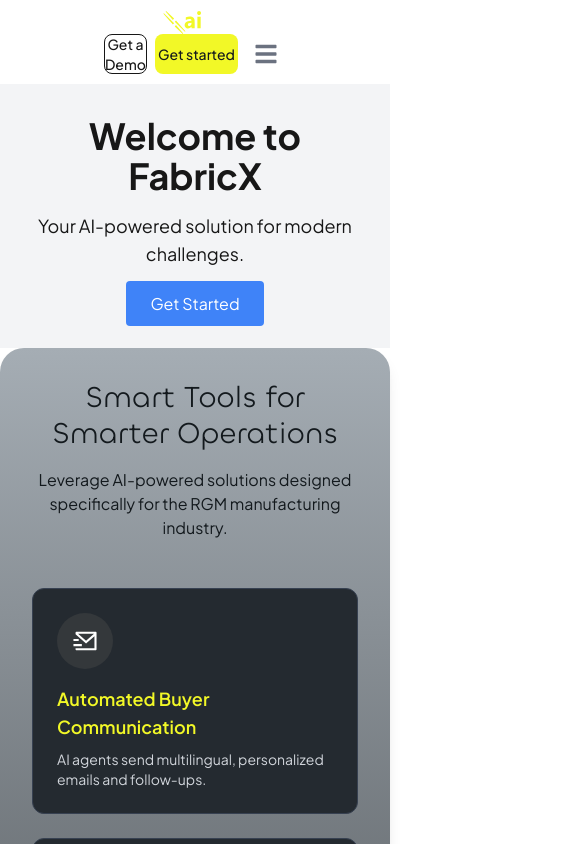
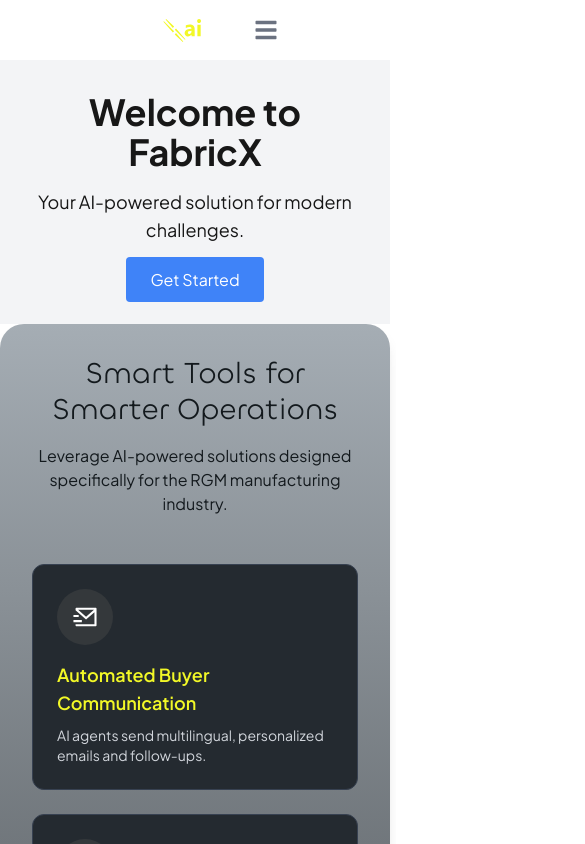
Before and after one commit to FabricXai-Official/frabricx-website-new, a Next.js app: page / in a window 390 px wide. Shown: the top 844 px of the page, 585 px wide, since content can reach past the window. Built offline with nearby package versions, Linux system fonts and the light colour scheme.

Commit message:
footer overflow in small screen fixed

```diff
--- a/components/Footer.tsx
+++ b/components/Footer.tsx
@@ -12,7 +12,7 @@ import { GoogleMapsEmbed } from "@next/third-parties/google";
 export default function Footer() {
   return (
     <footer className="bg-[#34383B] m-0 p-0 text-[#A8B0B7]">
-      <div className="m-0 py-4 px-24 flex items-center justify-between text-center">
+      <div className="m-0 py-4 px-8 lg:px-24 flex flex-col lg:flex-row items-start lg:items-center justify-between text-center">
         <div>
           <div className="pt-6">
             <FabricXAi />
@@ -52,7 +52,7 @@ export default function Footer() {
           </div>
         </div>
         <div className="h-full">
-          <div className="flex flex-col items-center justify-center gap-6">
+          <div className="flex flex-row lg:flex-col items-center justify-center gap-6 py-4">
             <a href="#">
               <LinkedIn />
             </a>
@@ -77,7 +77,7 @@ export default function Footer() {
           />
         </div>
       </div>
-      <div className="m-0 py-4 px-24 flex items-center justify-between text-center border-t border-[#DFE1F433]">
+      <div className="m-0 py-4 px-8 md:px-24 flex flex-col md:flex-row items-center justify-between text-center border-t border-[#DFE1F433]">
         <p>© 2025 fabricXai. All rights reserved.</p>
         <div className="flex gap-4">
           <Link href="/privacy-policy">Privacy Policy</Link>
--- a/components/Header.tsx
+++ b/components/Header.tsx
@@ -71,8 +71,8 @@ export default function Header() {
           </div>
         </NavbarBrand>
         <div className="flex md:order-2 gap-2">
-          <Button color="alternative">Get a Demo</Button>
-          <CTA>Get started</CTA>
+          <Button color="alternative" className="hidden md:block">Get a Demo</Button>
+          <CTA className="hidden md:block">Get started</CTA>
           <NavbarToggle />
         </div>
         <NavbarCollapse>
```
